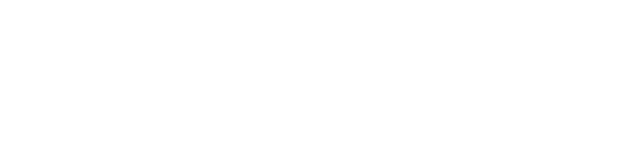
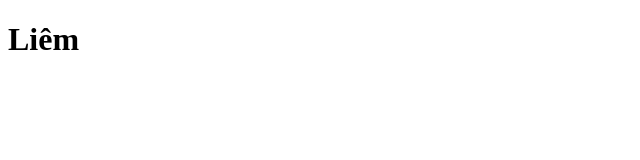
Before and after one commit to LiemLT/gitDemo_LiemLT, a plain HTML site: page index.html in a window 1280 px wide. Shown: the whole page, without its empty margins (0-640 px from the left). Drawn offline with Linux system fonts and the light colour scheme.

Commit message:
Update Index file

```diff
--- a/index.html
+++ b/index.html
@@ -7,6 +7,6 @@
     <title>Document</title>
 </head>
 <body>
-
+    <h1>Liêm</h1>
 </body>
 </html>
```
